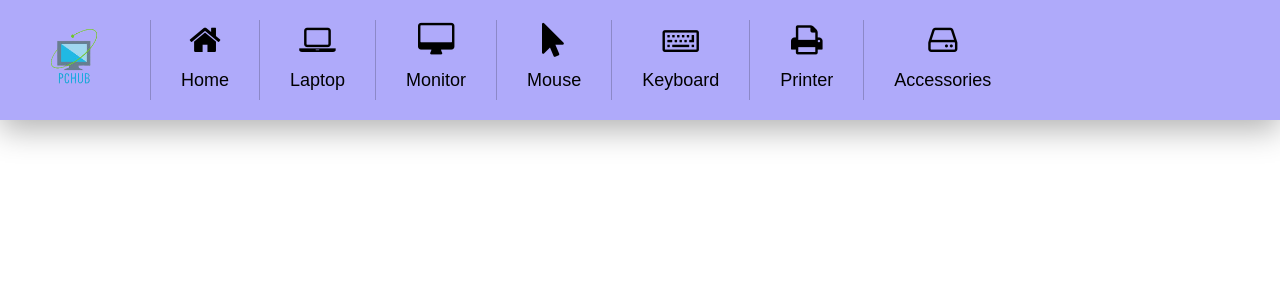
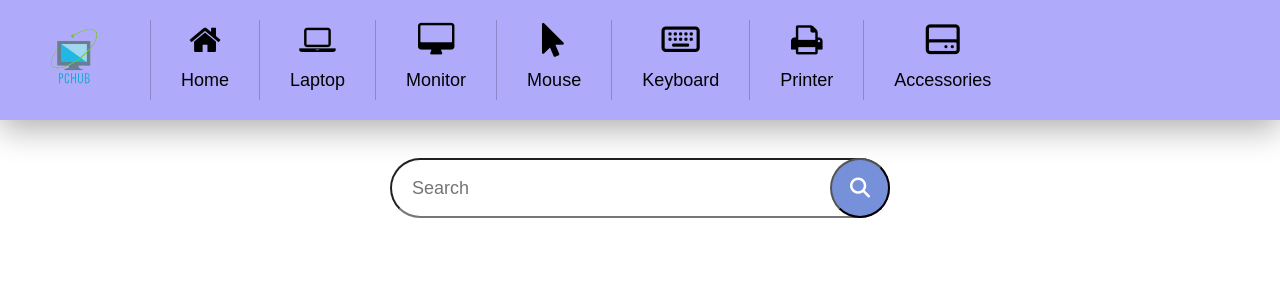
Before and after one commit to yujade01/FYP-PROJECT, a PHP site: page /showproduct.php in a window 1280 px wide. Shown: the top 300 px of the page. Run offline with PHP 8.4, Linux system fonts and the light colour scheme; data that the repository does not hold is empty; some libraries are stand-ins or nearby versions.

Commit message:
searchbar, enter trigger script & css

```diff
--- a/showproduct.css
+++ b/showproduct.css
@@ -1,3 +1,9 @@
+*{
+	margin: 0;
+	padding: 0;
+	font-family: 'Noto Sans KR', sans-serif;
+}
+
 body{
     margin: 0;
     padding: 0;
@@ -29,3 +35,78 @@ body{
   .prod{
       height: 300px;
   }
+
+  /* Search Bar */
+  .container .input{
+  border: 1;
+  outline: none;
+  color: #8b7d77;
+  box-sizing: border-box;
+  }
+
+  .search_wrap{
+  width: 500px;
+  margin: 38px auto;
+  }
+
+  .search_wrap .search_box{
+    position: relative;
+    width: 500px;
+    height: 60px;
+  }
+
+  .search_wrap .search_box .input{
+    position: absolute;
+    top: 0;
+    left: 0;
+    width: 100%;
+    height:100%;
+    padding: 10px 20px;
+    border-radius: 3px;
+    font-size: 18px;
+  }
+
+  .search_wrap .search_box .btn{
+    position: absolute;
+    top: 0;
+    right: 0;
+    width: 60px;
+    height: 100%;
+    z-index: 1;
+    cursor: pointer;
+  }
+
+  .search_wrap .search_box .btn.btn_common .fas{
+    position: absolute;
+    top: 50%;
+    left: 50%;
+    transform: translate(-50%, -50%);
+    color: #fff;
+    font-size: 20px;
+  }
+
+  .search_wrap.search_wrap_3 .search_box .input{
+    padding-right: 80px;
+  }
+
+  .search_wrap.search_wrap_3 .search_box .input{
+    border-radius: 50px;
+  }
+
+  .search_wrap.search_wrap_3 .search_box .btn{
+    right: 0;
+    border-radius: 55%;
+  }
+
+ .search{
+  cursor: pointer;
+  width: 60px;
+  height: 100%;
+  border-radius: 50%;
+  background: #7690da;
+ }
+
+ .search:hover{
+   background: #708bd2;
+
+}
--- a/showproduct.php
+++ b/showproduct.php
@@ -1,30 +1,78 @@
 <!DOCTYPE html>
+
 <html>
 <head>
-    <title>Show Product</title>
+    <link rel="stylesheet" type="text/css" href= "showproduct.css">
+    <title>Product</title>
 
-    <link rel = "stylesheet" href= "showproduct.css">
+    <script src="https://kit.fontawesome.com/22e170816e.js" crossorigin="anonymous"></script>
   </head>
 <body>
 
+  <!--Enter to trigger search button function-->
+  <script>
+  var input = document.getElementById("input");
+  input.addEventListener("keyup", function(event) {
+  if (event.keyCode === 13) {
+   event.preventDefault();
+   document.getElementById("search").click();
+  }
+  });
+  </script>
+
+
+  <form action="showproduct.php" method="post">
+
   <?php include ('navigation.php');?>
 
+  <!-- <input type ="text" id="valueToSearch" name = "valueToSearch" placeholder= "Search">
+  <input type = "submit" id="search" name="search" value="Search"> -->
+<div class="container">
+  <div class = "search_wrap search_wrap_3">
+    <div class="search_box">
+      <input type="text" class="input" name="valueToSearch" placeholder="Search">
+      <div class= "btn btn_common">
+      <button name="search" class= "search"><i class="fas fa-search"></i></button>
+      </div>
+    </div>
+  </div>
+</div>
+
   <?php
+  if(isset ($_POST['search']))
+  {
+  $valueToSearch = $_POST['valueToSearch'];
+
+  //search in all table column
+  $query = "SELECT * FROM `product` WHERE `productName` LIKE '%".$valueToSearch."%'";
+  $search_result = filterTable($query);
+
+  }
+  else{
+  $query = "SELECT * FROM `product`";
+  $search_result = filterTable($query);
+  }
+
+  //function to connect and execute the query
+  function filterTable($query)
+  {
   $conn = mysqli_connect("localhost", "root", "", "pchub");
+  $filter_Result = mysqli_query($conn, $query);
+  return $filter_Result;
+  }
 
-    $query = "SELECT * FROM `product` ";
-    $query_run = mysqli_query($conn, $query);
-
-
-    while($row = mysqli_fetch_array($query_run))
+  //display database data
+  while($row = mysqli_fetch_array($search_result))
     {
     ?>
 
       <div class = "row">
       <div class="column" >
+
       <img class = "prod" src = "<?php echo $row["imgDir"]; ?>">
       <h2><?php echo $row["productName"]; ?></h2>
       <p><?php echo $row["productPrice"]; ?></p>
+
     </div>
     </div>
 
@@ -32,8 +80,6 @@
     }
     ?>
 
-
-
-
+</form>
 </body>
 </html>
```
Lines whose indentation alone changed are shown as unchanged.
